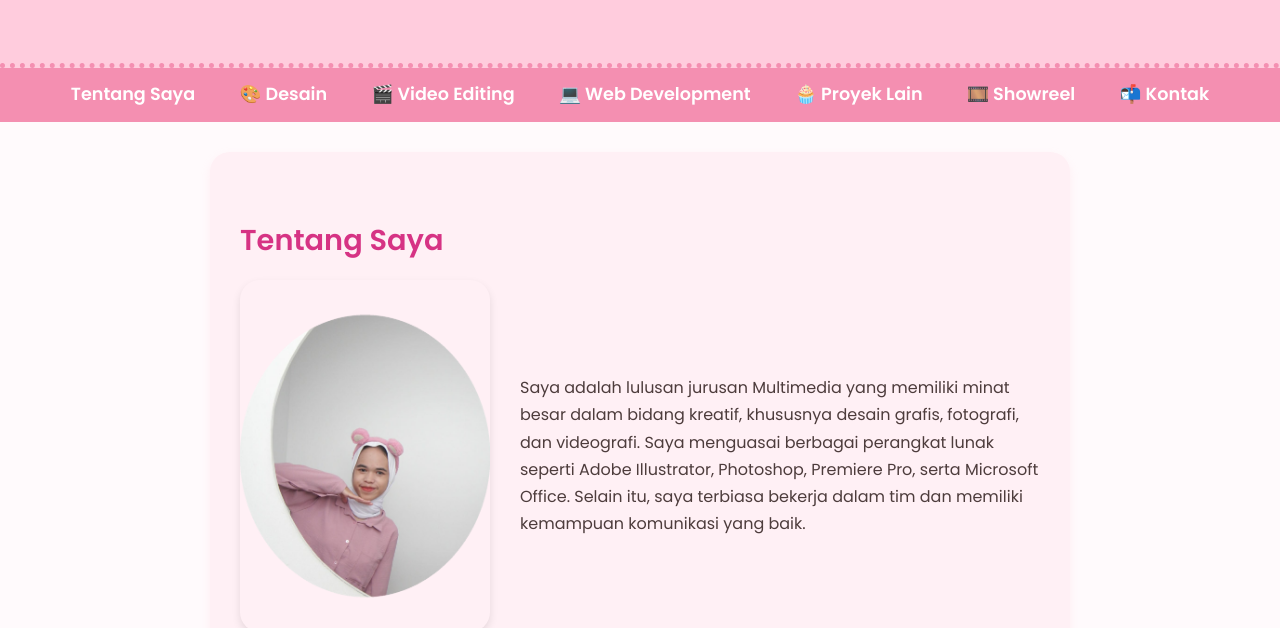
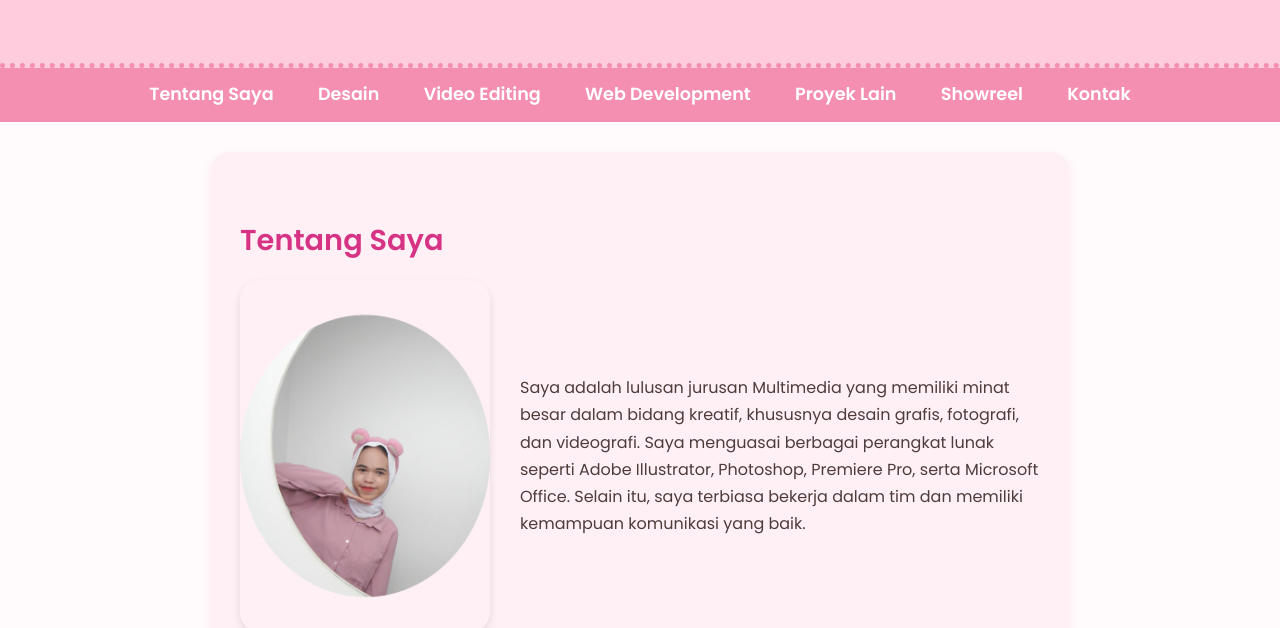
Before and after one commit to windaningsih/portfolio-winda, a plain HTML site: page index.html in a window 1280 px wide. Shown: the part 172-800 px from the top of the page. Drawn offline with Linux system fonts and the light colour scheme.

Commit message:
Update index.html

```diff
--- a/index.html
+++ b/index.html
@@ -16,13 +16,13 @@
   <nav>
     <ul>
       <li><a href="#about">Tentang Saya</a></li>
-      <li><a href="#design">🎨 Desain</a></li>
-      <li><a href="#editing">🎬 Video Editing</a></li>
+      <li><a href="#design"> Desain</a></li>
+      <li><a href="#editing"> Video Editing</a></li>
 
-      <li><a href="#web">💻 Web Development</a></li>
-      <li><a href="#other">🧁 Proyek Lain</a></li>
-      <li><a href="#showreel">🎞️ Showreel</a></li>
-      <li><a href="#contact">📬 Kontak</a></li>
+      <li><a href="#web"> Web Development</a></li>
+      <li><a href="#other"> Proyek Lain</a></li>
+      <li><a href="#showreel"> Showreel</a></li>
+      <li><a href="#contact">Kontak</a></li>
     </ul>
   </nav>
 
@@ -104,7 +104,7 @@
     <h2>Kontak</h2>
     <p>📧 Email: <a href="mailto:windaningsih2108@gmail.com">windaningsih2108@gmail.com</a></p>
     <p>📱 WhatsApp: <a href="https://wa.me/6283109610898">0831-0961-0898</a></p>
-    <p>Terima kasih telah meluangkan waktu untuk melihat portfolio saya. Saya terbuka untuk kesempatan kerja sama atau diskusi lebih lanjut. 🌷</p>
+    <p>Terima kasih telah meluangkan waktu untuk melihat portfolio saya. Saya terbuka untuk kesempatan kerja sama atau diskusi lebih lanjut. </p>
   </footer>
 </body>
 </html>
```
